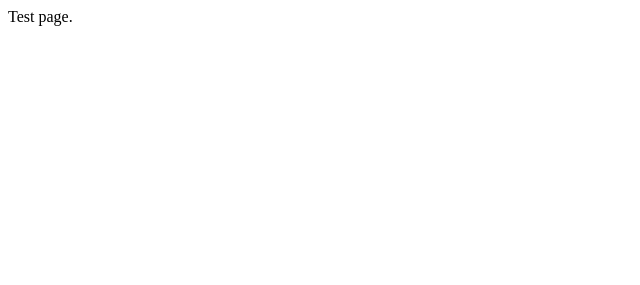
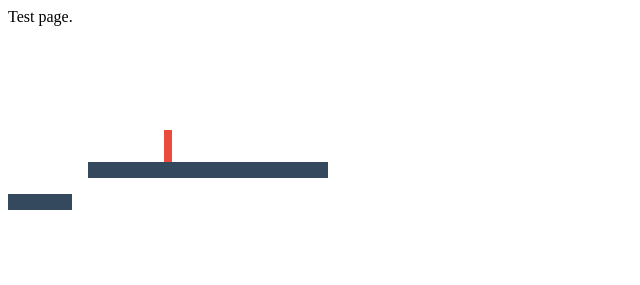
Before and after one commit to jerrutledge/js-platformer, a plain HTML site: page web/index.html in a window 1280 px wide. Shown: the whole page, without its empty margins (0-640 px from the left). Drawn offline with Linux system fonts and the light colour scheme.

```diff
--- /dev/null
+++ b/web/character.html
@@ -0,0 +1,47 @@
+<!DOCTYPE html>
+<html>
+<head>
+	<title>Character Creation</title>
+
+	<!-- Jquery -->
+	<script src="https://ajax.googleapis.com/ajax/libs/jquery/2.2.4/jquery.min.js"></script>
+
+	<!-- Latest compiled and minified CSS -->
+	<link rel="stylesheet" href="https://maxcdn.bootstrapcdn.com/bootstrap/3.3.6/css/bootstrap.min.css" integrity="sha384-1q8mTJOASx8j1Au+a5WDVnPi2lkFfwwEAa8hDDdjZlpLegxhjVME1fgjWPGmkzs7" crossorigin="anonymous">
+
+	<!-- Optional theme -->
+	<link rel="stylesheet" href="https://maxcdn.bootstrapcdn.com/bootstrap/3.3.6/css/bootstrap-theme.min.css" integrity="sha384-fLW2N01lMqjakBkx3l/M9EahuwpSfeNvV63J5ezn3uZzapT0u7EYsXMjQV+0En5r" crossorigin="anonymous">
+
+	<!-- Latest compiled and minified JavaScript -->
+	<script src="https://maxcdn.bootstrapcdn.com/bootstrap/3.3.6/js/bootstrap.min.js" integrity="sha384-0mSbJDEHialfmuBBQP6A4Qrprq5OVfW37PRR3j5ELqxss1yVqOtnepnHVP9aJ7xS" crossorigin="anonymous"></script>
+
+	<!-- Character Controller -->
+	<script src="js/character_creator.js"></script>
+</head>
+<body>
+	<div class="container">
+		<h1>Create Your Character</h1>
+		<form class="form-inline" id="new_character_form">
+			<div class="form-group">
+				<label for="new_character_name">Name</label>
+				<input type="text" class="form-control" id="new_character_name" name="new_character_name" placeholder="Brynn Dalgatroth">
+			</div>
+			<!-- <div class="form-group">
+				<label for="new_character_level">Level</label>
+				<input type="number" id="new_character_level" name="new_character_level" min="1" max="10">
+			</div>
+			<div class="form-group">
+				<label for="new_character_class">Class</label>
+				<select id="new_character_class" name="new_character_class">
+					<option value="warrior">Warrior</option>
+					<option value="thief">Thief</option>
+					<option value="mage">Mage</option>
+				</select>
+			</div> -->
+			<button type="submit" class="btn btn-default">Create Character</button>
+		</form>
+
+		<div class="character_display"></div>
+	</div>
+</body>
+</html>
--- a/web/index.html
+++ b/web/index.html
@@ -1,8 +1,10 @@
 <html>
 <head>
 	<title>New Game</title>
+
 </head>
 <body>
 	<p>Test page.</p>
+	<script src="js/run_game.js"></script>
 </body>
 </html>
--- /dev/null
+++ b/web/js/run_game.js
@@ -0,0 +1,244 @@
+
+// START GAME
+
+console.log("Game.js got run!");
+
+var canvas = document.createElement('canvas');
+var ctx = canvas.getContext('2d');
+
+document.body.appendChild(canvas);
+console.log("CTX is defined!");
+canvas.width = 320;
+canvas.height = 240;
+
+
+// VARIABLES
+
+// Character
+var x = 320;
+var y = 100;
+var dir = 0;
+var chSprite;
+var inAir = true;
+var vspeed = 0;
+
+// View
+var ViewX = 0;
+var ViewY = 0;
+
+// Room
+var roomWidth = 640;
+var roomHeight = 480;
+
+// Keybaord input
+var right = false;
+var left = false;
+var up = false;
+
+//Double jumping variables
+var jumpcounts = 0;
+
+// Image loading & Animation
+var framin = 0;
+var frame = 0;
+var loading = 0;
+
+
+// INITIALIZE THE ROOM
+
+// walls are solid objects
+var walls = new Array();
+function Wall(x,y,width,height) {
+	this.x = x;
+	this.y = y;
+	this.width = width;
+	this.height = height;
+	walls.push(this);
+}
+
+Wall.prototype.draw = function() {
+	ctx.fillStyle="#34495e";
+	ctx.fillRect(this.x - ViewX,this.y - ViewY,this.width,this.height);
+};
+
+var Room = function() {
+	new Wall(0,0,640, 16);
+	new Wall()
+	new Wall(0,0,16,360);
+	new Wall(0, 360, 640, 16);
+	new Wall(240, 224, 640-240, 16);
+	new Wall(32,300,64,16);
+	new Wall(640-16, 0, 16, 360);
+	new Wall(480,176,64,16);
+	new Wall(160, 256, 64, 16);
+}
+
+Room();
+
+
+// IMAGE LOADING STUFF
+var imageOnLoad = function() {
+	console.log("Image loaded");
+};
+
+// dead code (for now) load character sprites
+
+// var walkright = new Array(
+// 	"smiley.svg",
+// 	"smiley.svg",
+// 	"smiley.svg",
+// 	"smiley.svg"
+// );
+// var walkleft = new Array(
+// 	"smiley.svg",
+// 	"smiley.svg",
+// 	"smiley.svg",
+// 	"smiley.svg"
+// );
+
+// var rightw = new Array();
+
+// for (var i=0; i < walkright.length; i++) {
+// 	rightw.push(new Image());
+// 	rightw[i].onload = imageOnLoad();
+// 	rightw[i].src = walkright[i];
+// }
+
+// var leftw = new Array();
+
+// for (var i=0; i < walkleft.length; i++) {
+// 	leftw.push(new Image());
+// 	leftw[i].onload = imageOnLoad();
+// 	leftw[i].src = walkleft[i];
+// }
+
+// KEYBOARD INPUT
+document.body.onkeydown = function() {
+	console.log("Keydown: "+event.keyCode);
+	if (event.keyCode == 39) {
+		right = true;
+	}
+	if (event.keyCode == 38) {
+		up = true;
+	}
+	if (event.keyCode == 37) {
+		left = true;
+	}
+};
+document.body.onkeyup = function() {
+	if (event.keyCode == 39) {
+		right = false;
+	}
+	if (event.keyCode == 38) {
+		up = false;
+	}
+	if (event.keyCode == 37) {
+		left = false;
+	}
+};
+
+// FRAMES!!
+
+var CheckCol = function(x,y,width,height) {
+	for (var m = walls.length - 1; m >= 0; m-=1) {
+		if ( ((walls[m].x <= x && walls[m].x+walls[m].width >= x) || (walls[m].x >= x && walls[m].x <= x+width))   &&   ((walls[m].y <= y && walls[m].y+walls[m].height >= y) || (walls[m].y >= y && walls[m].y <= y+height)) ) {
+			return walls[m];
+		}
+	}
+	return false;
+}
+
+setInterval("animate();", 30);
+
+var animate = function() {
+
+	// INPUT & MOVEMENT
+
+	// jumping
+	if (up && (jumpcounts < 3)) {
+		y-=5;
+		vspeed = -11;
+		inAir = true;
+		jumpcounts++;
+		up = false;
+	}
+
+	// falling
+	if (inAir) {
+		y+=vspeed;
+		vspeed += 1;
+		var cc = CheckCol(x-4,y-32+vspeed,8, 32);
+		if (cc != false) {
+			if (y < cc.y+cc.height) {
+				y = cc.y;
+				inAir = false;
+				jumpcounts = 0;
+			}
+			else {
+				y = cc.y+cc.height+32;
+			}
+			vspeed = 0;
+		}
+	}
+	else {
+		var cc = CheckCol(x-4,y-31,8, 32);
+		if (cc == false) {
+			inAir = true;
+		}
+	}
+
+	// move left and right
+	if (left && !right && CheckCol(x-8,y-31,8, 30) == false) {
+		x-=4;
+		dir = 1;
+	}
+	else if (right && !left && CheckCol(x,y-31,8, 30) == false) {
+		x+=4;
+		dir = 0;
+	}
+
+	// SPRITES & FRAMES
+
+	// if (!inAir) {
+	// 	if (!left && !right) {
+	// 		frame = 0;
+	// 		framin = 3;
+	// 	}
+	// 	else {
+	// 		framin += 1;
+	// 		if (framin >=3) {
+	// 			frame = (frame+1) % walkright.length;
+	// 			framin = 0;
+	// 		}
+	// 	}
+	// }
+	// else {
+	// 	frame = 1;
+	// 	framin = 3;
+	// }
+
+	// if (dir) {
+	// 	chSprite = leftw;
+	// }
+	// else {
+	// 	chSprite = rightw;
+	// }
+
+	// Place the view
+	if (x > (canvas.width / 2) && x <= roomWidth - canvas.width / 2) {
+		ViewX = x - (canvas.width / 2);
+	}
+	if (y > (canvas.height / 2) && y <= roomHeight - canvas.height / 2) {
+		ViewY = y - (canvas.height / 2);
+	}
+
+	// clean the canvas
+	ctx.clearRect(0,0,canvas.width, canvas.height);
+	// draw walls
+	for (var i = walls.length - 1; i >= 0; i--) {
+		walls[i].draw();
+	};
+	// draw the character
+	ctx.fillStyle="#e74c3c";
+	ctx.fillRect(x-4 - ViewX,y-32 - ViewY,8, 32);
+};
```
Also changed, not shown: web/js/character_creator.js (added, +41 -0 lines), web/js/level_up.js (added, +9 -0 lines).
